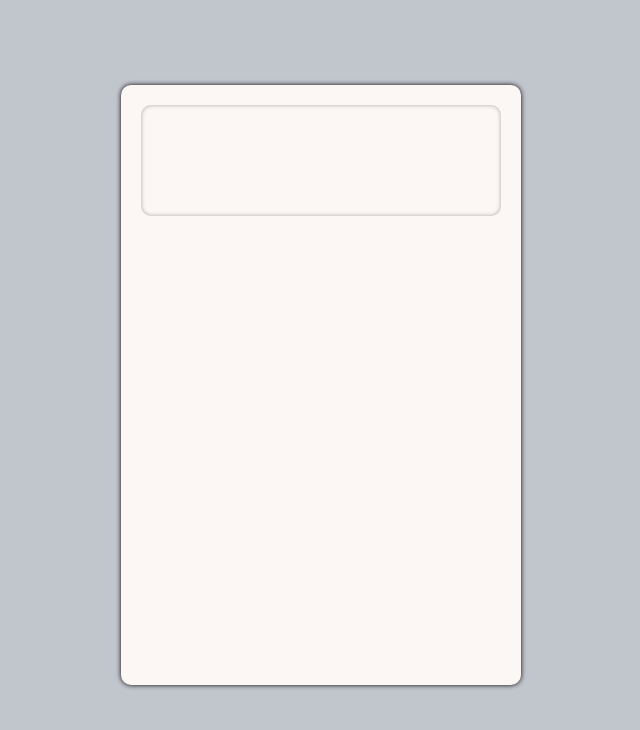
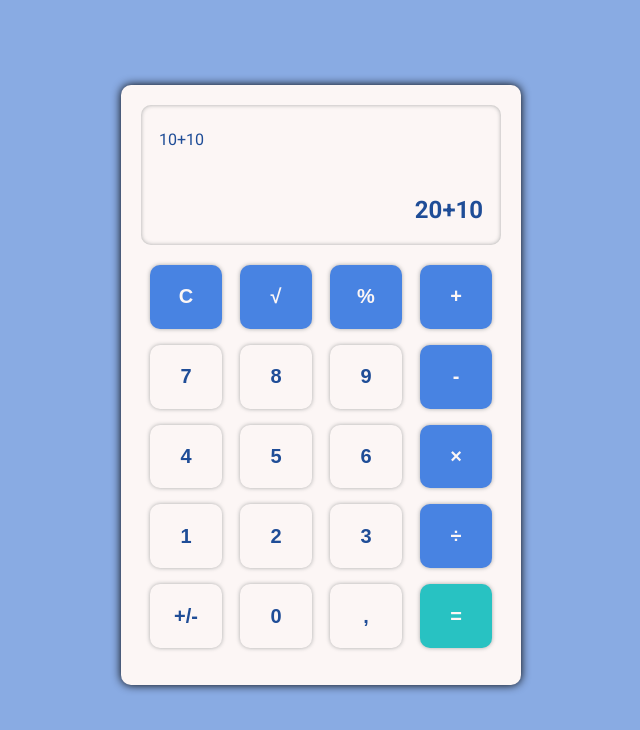
Before and after one commit to liridonloku/calculator, a plain HTML site: page index.html in a window 1280 px wide. Shown: the whole page, without its empty margins (319-959 px from the left). Drawn offline with Linux system fonts and the light colour scheme.

Commit message:
Finished the look of the page

```diff
--- a/index.html
+++ b/index.html
@@ -13,10 +13,44 @@
             <div class="main-view">
                 <div id="calculator">
                     <div id="calc-top">
-                        <div id="calc-display"></div>
+                        <div id="calc-display">
+                            <div>
+                                <div id="half-display">
+                                    <div id="top-half">
+                                        <p id="history">10+10</p>
+                                    </div>
+                                </div>
+                                <div id="half-display">
+                                    <div id="bottom-half">
+                                        <h2 id="expression">20+10</h2>
+                                    </div>
+                                </div>
+                            </div>
+                        </div>
                     </div>
                     <div id="calc-bottom">
-
+                        <div id="buttons">
+                            <button class="operator" id="c">C</button>
+                            <button class="operator" id="sqrt">√</button>
+                            <button class="operator" id="percent">%</button>
+                            <button class="operator" id="plus">+</button>
+                            <button class="number" id="7">7</button>
+                            <button class="number" id="8">8</button>
+                            <button class="number" id="9">9</button>
+                            <button class="operator" id="minus">-</button>
+                            <button class="number" id="4">4</button>
+                            <button class="number" id="5">5</button>
+                            <button class="number" id="6">6</button>
+                            <button class="operator" id="mult">×</button>
+                            <button class="number" id="1">1</button>
+                            <button class="number" id="2">2</button>
+                            <button class="number" id="3">3</button>
+                            <button class="operator" id="div">÷</button>
+                            <button class="number" id="negative">+/-</button>
+                            <button class="number" id="0">0</button>
+                            <button class="number" id="point">,</button>
+                            <button class="operator" id="equals">=</button>
+                        </div>
                     </div>
                 </div>
             </div>
--- a/style.css
+++ b/style.css
@@ -1,10 +1,13 @@
 
 /* Sky Blue (#89ABE3FF) and White (#FCF6F5FF) */
 
+@import url('https://fonts.googleapis.com/css2?family=Roboto:wght@100;300;400;500;700;900&display=swap');
+
 body {
-    background-color: rgb(193, 197, 204);
+    background-color: #89ABE3FF;
     margin: 0;
     height: 100vh;
+    font-family: 'Roboto', sans-serif;
 }
 
 .container{
@@ -21,7 +24,7 @@ body {
 #calculator{
     background-color: #FCF6F5FF;
     border-radius: 10px;
-    box-shadow: 0 0 5px black;
+    box-shadow: 0 0 10px black;
     width: 400px;
     height: 600px;
     display: flex;
@@ -33,22 +36,92 @@ body {
     display: flex;
     justify-content: center;
     align-items: center;
-    height: 25%;
+    height: 30%;
     width: 100%;
 }
 
 #calc-display{
     box-shadow: inset 0 0 4px darkgray;
     width: 90%;
-    height: 74%;
+    height: 78%;
     border-radius: 10px;
+    color: rgb(31, 77, 151);
+}
+
+#calc-display > div {
+    height: 100%;
+    display: flex;
+    flex-direction: column;
+    align-items: center;
+}
+
+#half-display{
+    display: flex;
+    align-items: center;
+    width: 90%;
+    height: 50%;
+}
+
+#bottom-half{
+    width: 100%;
+    display: flex;
+    justify-content: flex-end;
 }
 
 /*bottom part of the calculator*/
 #calc-bottom{
-    height: 75%;
+    display: flex;
+    justify-content: center;
+    align-items: flex-start;
+    height: 70%;
     width: 100%;
 }
+
+#buttons{
+    display: grid;
+    grid-template-rows: repeat(5, 1fr);
+    grid-template-columns: repeat(4, 1fr);
+    width: 90%;
+    height: 95%;
+}
+button{
+    justify-self: center;
+    padding: 0;
+    background-color: #FCF6F5FF;
+    box-shadow: 0 0 4px darkgray;
+    width: 80%;
+    height: 80%;
+    border: none;
+    border-radius: 10px;
+    font-size: 20px;
+    font-weight: bold;
+}
+
+.operator {
+    background-color: rgb(72, 131, 226);
+    color: #FCF6F5FF;
+}
+
+.operator:hover{
+    background-color: rgb(54, 96, 163);
+}
+
+.number{
+    color: rgb(31, 77, 151);
+}
+
+.number:hover{
+    background-color: rgb(224, 218, 216);
+}
+
+#equals{
+    background-color: rgb(40, 194, 194);
+}
+
+#equals:hover{
+    background-color: rgb(39, 138, 138);
+}
+
 
 .footer{
     height: 30px;
```
